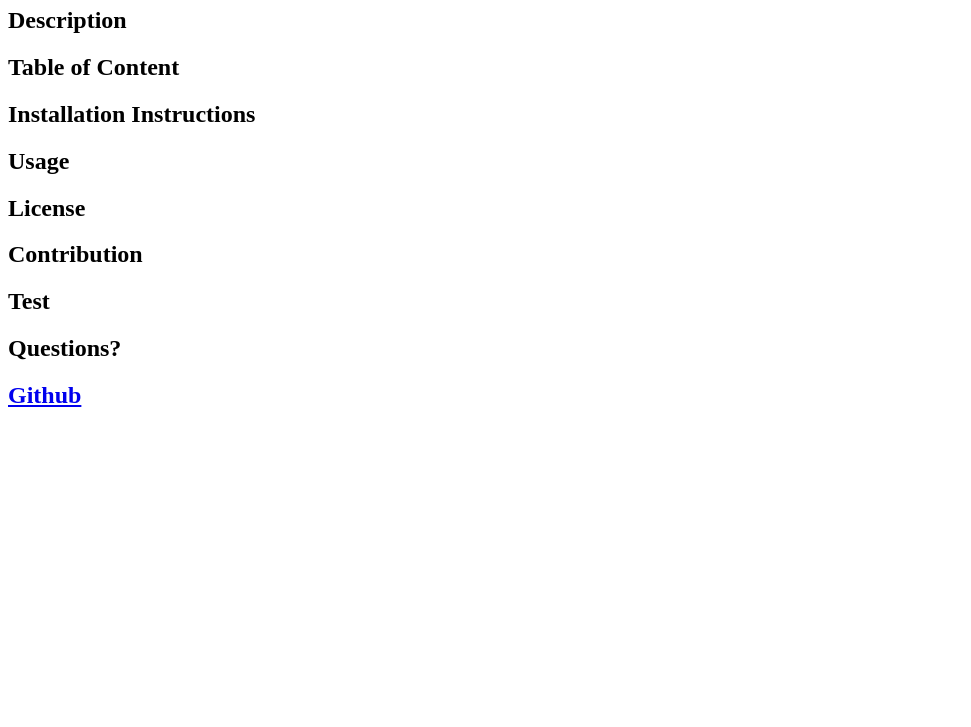
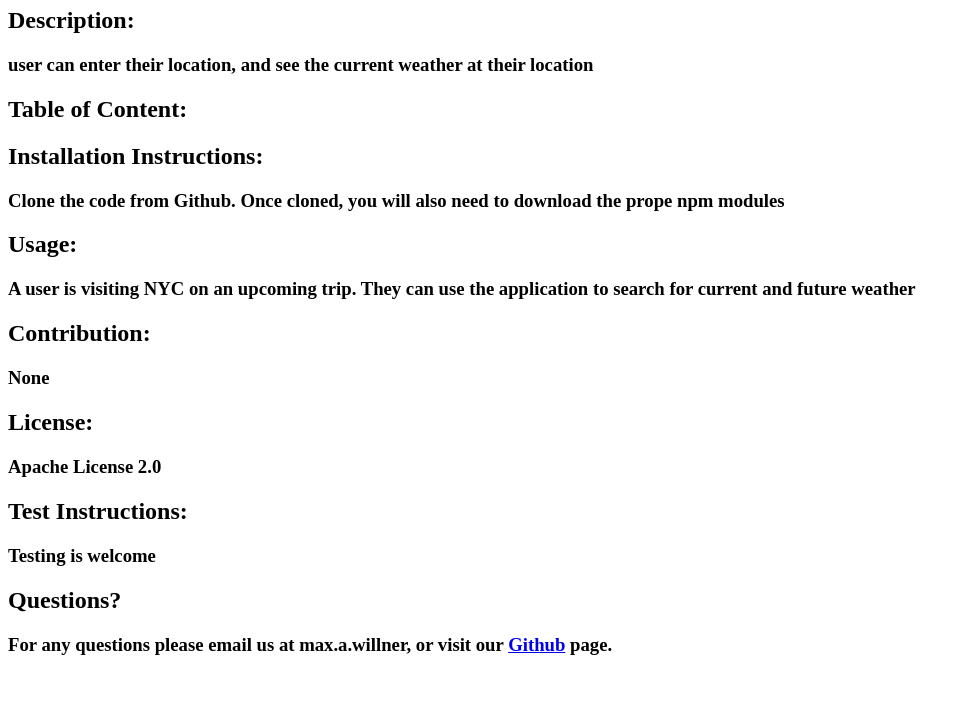
Before and after one commit to maxwillner/professional-readme-generator, a website: page index.html in a window 1280 px wide. Shown: the part 73-800 px from the top of the page, without its empty margins (0-971 px from the left). Drawn offline with Linux system fonts and the light colour scheme.

Commit message:
added code to dynamically insert user response into dynamic html

```diff
--- a/index.html
+++ b/index.html
@@ -9,15 +9,24 @@
   </head>
 
   <body>
-      <h1>undefined</h1>
-      <h2>Description</h2>
-      <h2>Table of Content</h2>
-      <h2>Installation Instructions</h2>
-      <h2>Usage</h2>
-      <h2>License</h2>
-      <h2>Contribution</h2>
-      <h2>Test</h2>
+    <h1>Weather-Forecast</h1>
+    <h2>Description:
+      <h3>user can enter their location, and see the current weather at their location</h3>
+    </h2>
+    <h2>Table of Content:</h2>
+    <h2>Installation Instructions:
+      <h3>Clone the code from Github. Once cloned, you will also need to download the prope npm modules</h3>
+    </h2>
+    <h2>Usage:</h2>
+      <h3>A user is visiting NYC on an upcoming trip. They can use the application to search for current and future weather</h3>
+    <h2>Contribution:</h2>
+      <h3>None</h3>
+    <h2>License:</h2>
+      <h3>Apache License 2.0</h3>
+    <h2>Test Instructions:</h2>
+      <h3>Testing is welcome</h3>
     <h2>Questions?</h2>
-      <h2><a href="https://github.com/undefined">Github</a></h2>
+      <h3>For any questions please email us at max.a.willner, or visit our <a href="https://github.com/maxwillner">Github</a> page.</h3>
+    <h2>
   </body>
   </html>
```
Also changed, not shown: app.js (+9 -10 lines), src/page-template.js (+17 -7 lines). Lines whose indentation alone changed are shown as unchanged.
